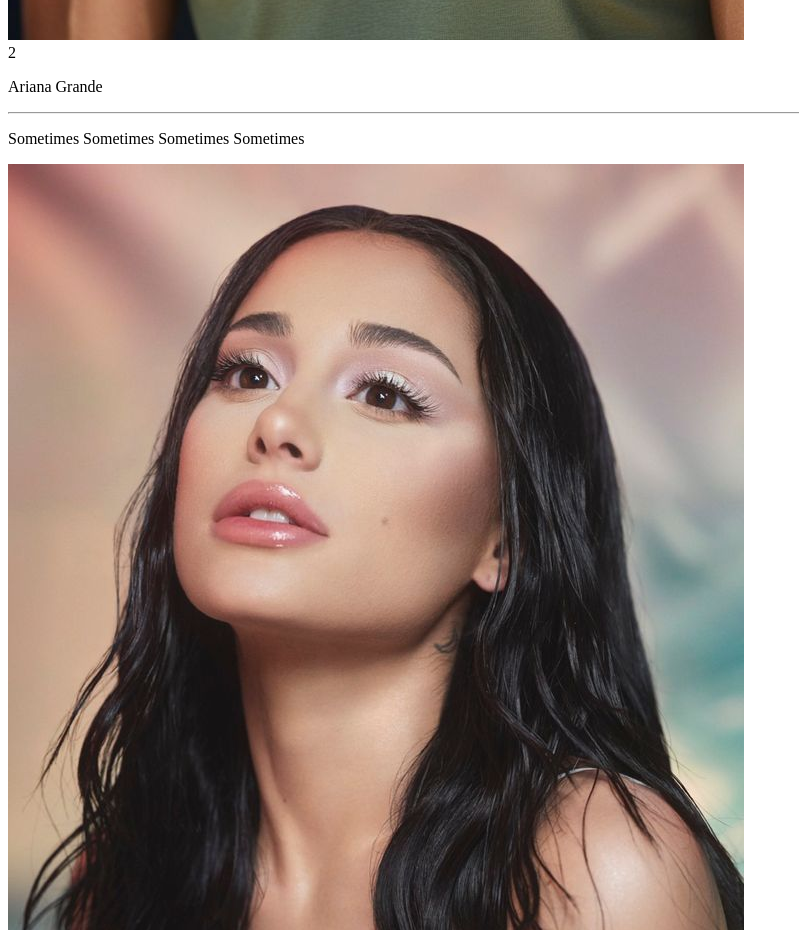
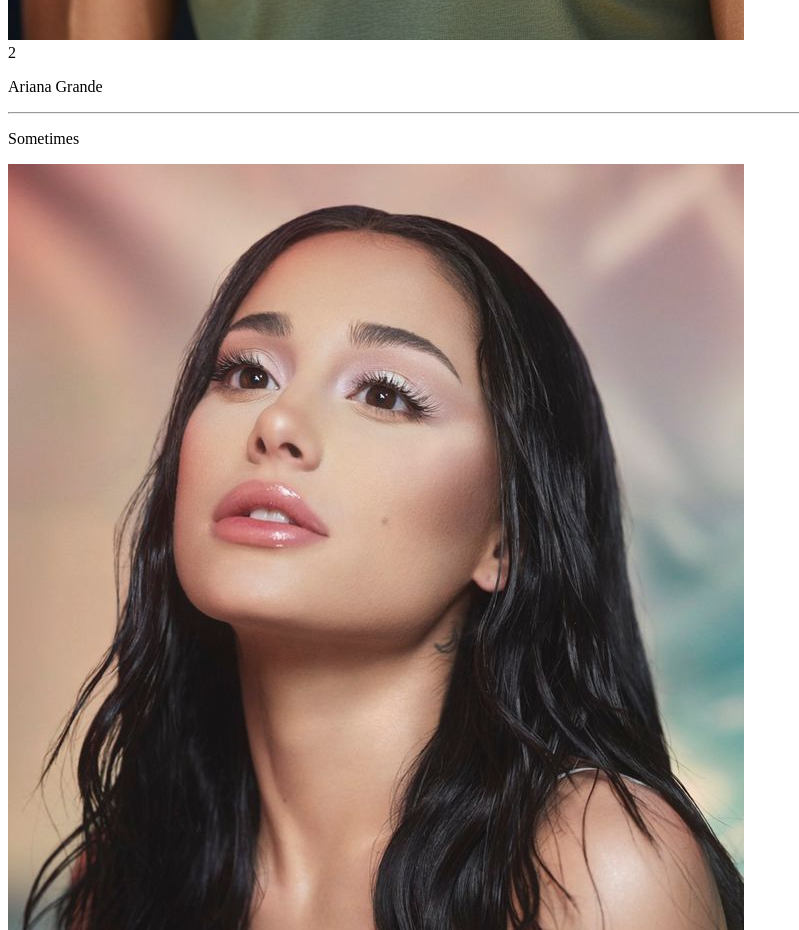
Before and after one commit to patricklimp/infinity-nextjs, a Next.js app: page / in a window 1280 px wide. Shown: the part 4500-5430 px from the top of the page, without its empty margins (0-799 px from the left). Built offline with nearby package versions, Linux system fonts and the light colour scheme.

Commit message:
Array atualizado

```diff
--- a/src/app/page.tsx
+++ b/src/app/page.tsx
@@ -11,10 +11,32 @@ const musics = [{
 {
   numero:2,
   artistName: 'Ariana Grande',
-  musicName: 'Sometimes Sometimes Sometimes Sometimes',
+  musicName: 'Sometimes',
   artistImage: 'style/assets/download (38).jpeg',
   userImage: 'style/assets/midjourney.jpeg'
-}]
+},
+{
+    numero:3,
+    artistName: 'Bruno Mars',
+    musicName: 'Locked Out of Heaven',
+    artistImage: 'style/assets/download (39).jpeg',
+    userImage: 'style/assets/midjourney.jpeg'
+  },
+  {
+    numero:4,
+    artistName: 'Tinashe',
+    musicName: 'Flame',
+    artistImage: 'style/assets/download (40).jpeg',
+    userImage: 'style/assets/midjourney.jpeg'
+  },
+  {
+    numero:5,
+    artistName: 'Lady GaGa',
+    musicName: 'Lovegame',
+    artistImage: 'style/assets/Mm yea.jpeg',
+    userImage: 'style/assets/midjourney.jpeg'
+  }
+]
 
 export default function Home() {
   return (
@@ -57,67 +79,6 @@ export default function Home() {
               key={music.numero}/>
             ))}
 
-            <div className="playlist-item">
-                <div className="moldura-numero">
-                     3
-                </div>
-                <div className="playlist-musica">
-                    <p className="titulo-musica">Bruno Mars</p>
-                    <hr/>
-                    <p className="titulo-musica">Locked Out of...</p>
-                </div>
-
-                    <div className="container-imagem">
-                        <div className="moldura">
-                             <img src="style/assets/download (39).jpeg" alt="imagem do usuario" className="imagem-moldura"/>
-                        </div>
-                         <div className="moldura">
-                            <img src="style/assets/midjourney.jpeg" alt="imagem do usuario" className="imagem-moldura"/>
-                        </div>
-                    </div>
-
-            </div>
-            <div className="playlist-item">
-                <div className="moldura-numero">
-                     4
-                </div>
-                <div className="playlist-musica">
-                    <p className="titulo-musica">Tinashe</p>
-                    <hr/>
-                    <p className="titulo-musica">Flame</p>
-                </div>
-
-                    <div className="container-imagem">
-                        <div className="moldura">
-                             <img src="style/assets/download (40).jpeg" alt="imagem do usuario" className="imagem-moldura"/>
-                        </div>
-                         <div className="moldura">
-                            <img src="style/assets/midjourney.jpeg" alt="imagem do usuario" className="imagem-moldura"/>
-                        </div>
-                    </div>
-
-            </div>
-            <div className="playlist-item">
-                <div className="moldura-numero">
-                     5
-                </div>
-                <div className="playlist-musica">
-                    <p className="titulo-musica">Lady GaGa</p>
-                    <hr/>
-                    <p className="titulo-musica">Lovegame</p>
-                </div>
-
-                    <div className="container-imagem">
-                        <div className="moldura">
-                             <img src="style/assets/Mm yea.jpeg" alt="imagem do usuario" className="imagem-moldura"/>
-                        </div>
-                         <div className="moldura">
-                            <img src="style/assets/midjourney.jpeg" alt="imagem do usuario" className="imagem-moldura"/>
-                        </div>
-                    </div>
-
-            </div>
-
         </section>
     </main>
     </>
```
